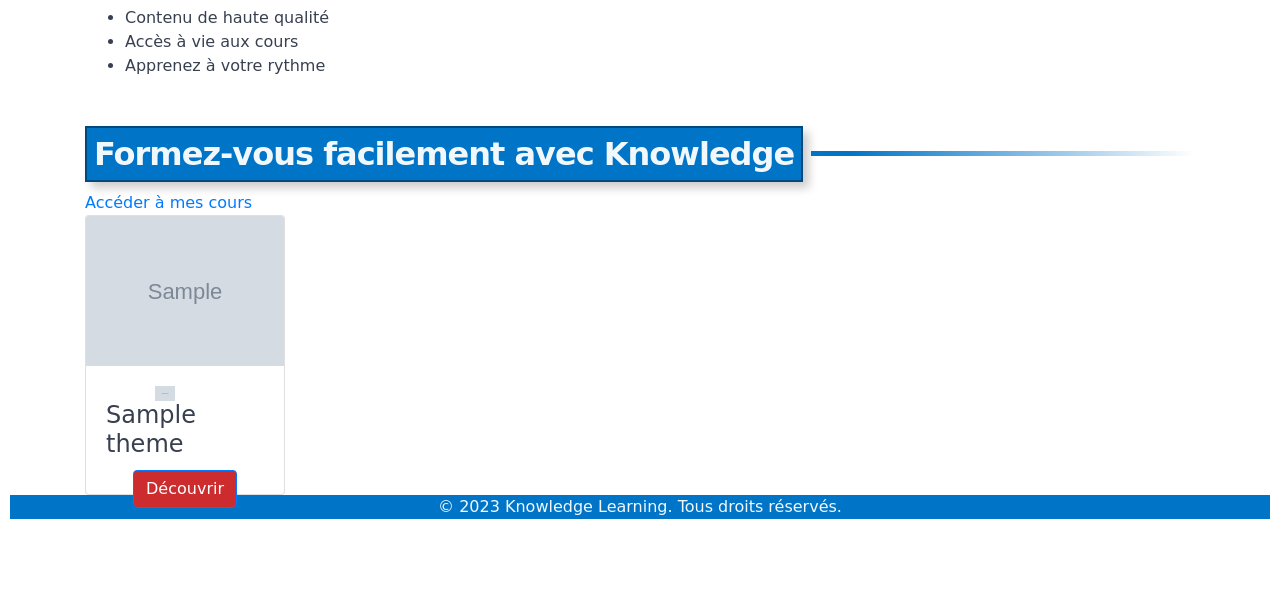
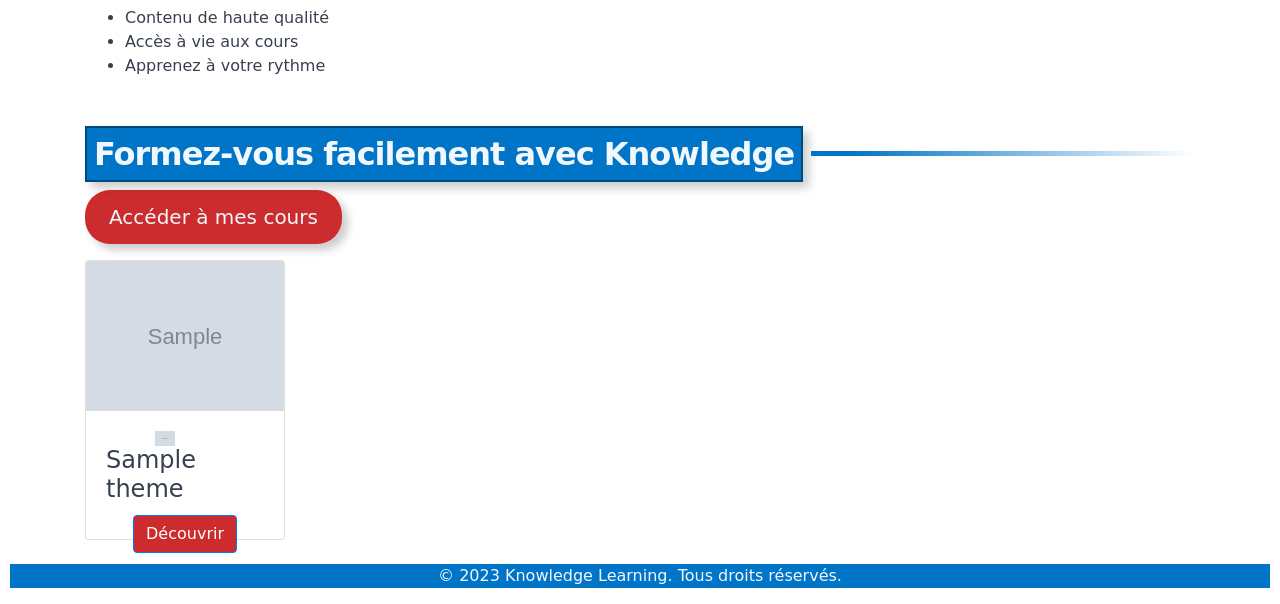
Before and after one commit to DKanthio/knowledge, a Symfony app: template templates/home/index.html.twig in a window 1280 px wide. Shown: the part 387-991 px from the top of the page. Before the commit the page ends 906 px from the top, so only its background shows below. Run offline with Twig, Linux system fonts and the light colour scheme; the template is opened without the code that fills it: most values are stand-ins (such as "Sample title", 1, 10 or a date in 2020); grey boxes marked "Sample" are stand-in pictures; some libraries are stand-ins or nearby versions.

Commit message:
Ajout des nouvelles fonctionnalités et correction des bugs

```diff
--- a/migrations/Version20240610191026.php
+++ b/migrations/Version20240623102858.php
@@ -10,7 +10,7 @@ use Doctrine\Migrations\AbstractMigration;
 /**
  * Auto-generated Migration: Please modify to your needs!
  */
-final class Version20240610191026 extends AbstractMigration
+final class Version20240623102858 extends AbstractMigration
 {
     public function getDescription(): string
     {
--- a/src/Controller/CurcusController.php
+++ b/src/Controller/CurcusController.php
@@ -84,7 +84,7 @@ class CurcusController extends AbstractController
             $amount = $cursus->getPrice() * 100;
             Stripe\Charge::create([
                 "amount" => $amount,
-                "currency" => "usd",
+                "currency" => "eur",
                 "source" => $request->request->get('stripeToken'),
                 "description" => "Binaryboxtuts Payment Test"
             ]);
--- a/templates/home/index.html.twig
+++ b/templates/home/index.html.twig
@@ -97,7 +97,22 @@
             border: 2px solid var(--tertiary-color); /* Bordure avec la couleur tertiaire */
             box-shadow: var(--shadow-natural); /* Ombre naturelle */
         }
+          .custom-link {
+            display: inline-block;
+            padding: 12px 24px;
+            font-size: var(--font-medium);
+            color: var(--primary-color);
+            background-color: var(--accent-color1);
+            text-decoration: none;
+            border-radius: 25px;
+            transition: background-color 0.3s ease, color 0.3s ease;
+            box-shadow: var(--shadow-natural);
+        }
 
+        .custom-link:hover {
+            background-color: var(--accent-color2);
+            color: var(--primary-color);
+        }
     </style>
 </head>
 <body>
@@ -131,12 +146,12 @@
             <strong>Formez-vous facilement avec Knowledge</strong>
         </span>
     </h3>
-    <a href="/purchase">Accéder à mes cours</a></li>
+    <a href="/purchase" class="custom-link">Accéder à mes cours</a>
 
         <div class="row g-4">
             {% for theme in themes %}
-                <div class="col-md-3">
-                    <div class="card">
+                <div class="col-md-3 mt-3">
+                    <div class="card mb-4">
                         <img src="{{ asset('images/' ~ theme.image) }}" class="card-img-top small-image" alt="{{ theme.name }}">
                         <div class="card-body d-flex flex-column align-items-center">
                             <img src="{{ theme.icon }}" class="icon" alt="Icône de {{ theme.name }}">
--- a/templates/stripe/index.html.twig
+++ b/templates/stripe/index.html.twig
@@ -34,7 +34,7 @@
                                 class="btn btn-success mt-3"
                                 type="button"
                                 style="margin-top: 20px; width: 100%;padding: 7px;"
-                                onclick="createToken()">PAY ${{ cursus_price }}
+                                onclick="createToken()">PAY {{ cursus_price }}€
                             </button>
                         </form>
                     </div>
--- a/templates/stripe/lessonstripe.html.twig
+++ b/templates/stripe/lessonstripe.html.twig
@@ -34,7 +34,7 @@
                                 class="btn btn-success mt-3"
                                 type="button"
                                 style="margin-top: 20px; width: 100%;padding: 7px;"
-                                onclick="createToken()">PAY ${{ lesson_price}}
+                                onclick="createToken()">PAY {{ lesson_price}}€
                             </button>
                         </form>
                     </div>
```
Also changed, not shown: src/Controller/AcheterController.php (+3 -7 lines), 1 other file.
